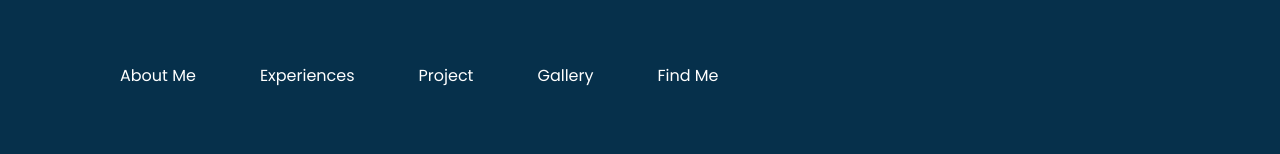
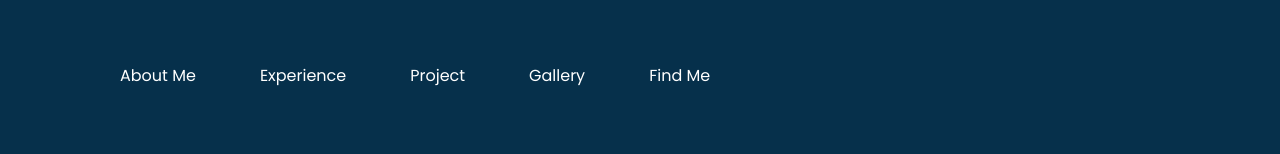
Before and after one commit to Suekko28/web-portofolio-app, a React (Vite) app: page / in a window 1280 px wide. Shown: the part 5153-5307 px from the top of the page. Built offline with nearby package versions, Linux system fonts and the light colour scheme.

Commit message:
fix footer and useparams with title
fix footer name and id, useparams route with title

```diff
--- a/src/component/PortoApp.jsx
+++ b/src/component/PortoApp.jsx
@@ -32,10 +32,7 @@ class PortoApp extends React.Component {
           />
 
           <Route path="/website-list" element={<ProjectListAll />} />
-          <Route
-            path="/website-list/:title"
-            element={<ProjectDetailSection />}
-          />
+          <Route path="/website-list/:title" element={<ProjectDetailSection />} />
         </Routes>
         <FooterSection />
       </Router>
--- a/src/component/home/Footer/FooterBody.jsx
+++ b/src/component/home/Footer/FooterBody.jsx
@@ -4,9 +4,9 @@ import { getContentSocialMedia } from "../../../utils/DataHome";
 function FooterBody() {
   const linkNavbar = [
     { name: "About Me", id: "about" },
-    { name: "Experiences", id: "experiences" },
+    { name: "Experience", id: "experience" },
     { name: "Project", id: "project" },
-    { name: "Gallery", id: "contact" },
+    { name: "Gallery", id: "gallery" },
     { name: "Find Me", id: "findme" },
   ];
 
--- a/src/component/project/ProjectWebsite/ProjectDetail/ProjectDetailBody.jsx
+++ b/src/component/project/ProjectWebsite/ProjectDetail/ProjectDetailBody.jsx
@@ -1,13 +1,13 @@
 import React, { useState } from "react";
 import { useParams } from "react-router-dom";
 import { Lightbox } from "yet-another-react-lightbox";
-import "yet-another-react-lightbox/styles.css"; // Pastikan stylesheet Lightbox diimport
+import "yet-another-react-lightbox/styles.css";
 import { getDataProject } from "../../../../utils/DataProject";
 import ProjectDetailHero from "./ProjectDetailHero";
 
 function ProjectDetailBody() {
-  const { id } = useParams(); // Mengambil id dari URL
-  const project = getDataProject().find((proj) => proj.title); // Mencari proyek berdasarkan ID
+  const { title } = useParams(); // Mengambil title dari URL
+  const project = getDataProject().find((proj) => proj.title === title); // Mencari proyek berdasarkan ID
 
   if (!project) {
     return <div className="text-center text-red-500">Project not found!</div>;
@@ -18,10 +18,10 @@ function ProjectDetailBody() {
 
   return (
     <div className="project-detail-body">
-      <ProjectDetailHero project={project}/>
+      <ProjectDetailHero project={project} />
       <div className="mt-32 md:mt-32 mx-[32px] xl:mx-[120px] mb-32 custome_margin">
         <h2 className="text-2xl font-bold text-center mb-[16px] text-blue-dark">
-          {project.title}
+          Intorduce
         </h2>
         <hr className="h-2 bg-blue-divider rounded w-[64px] mb-[32px] mx-auto" />
         <p className="text-center mb-6">{project.description}</p>
@@ -37,8 +37,8 @@ function ProjectDetailBody() {
         )}
 
         {/* Gallery */}
-        <div className="gallery overflow-x-auto scrollbar-hide">
-          <div className="grid grid-flow-col grid-rows-2 gap-4 snap-x snap-mandatory">
+        <div className="gallery">
+          <div className="grid grid-flow-col grid-rows-2 gap-4 snap-x snap-mandatory overflow-x-auto scrollbar-hide p-6 bg-blue-light rounded-3xl">
             {(Array.isArray(project.image)
               ? project.image
               : [project.image]
--- a/src/component/project/ProjectWebsite/ProjectDetail/ProjectDetailHero.jsx
+++ b/src/component/project/ProjectWebsite/ProjectDetail/ProjectDetailHero.jsx
@@ -29,6 +29,7 @@ function ProjectDetailHero({ project }) {
         <h1 className="title text-center font-bold text-blue-dark mt-[12px] text-[32px]">
           {project.title}
         </h1>
+        <h6 className="text-center text-xs">{project.date}</h6>
       </div>
     </div>
   );
--- a/src/utils/DataProject.js
+++ b/src/utils/DataProject.js
@@ -91,7 +91,7 @@ const getDataProject = () => [
       "/src/assets/images/murgana-5.png",
       "/src/assets/images/murgana-6.png",
     ],
-    title: "Website Warehouse Murgana  ",
+    title: "Website Warehouse Murgana",
     date: "Aug 2023 - Nov 2023",
     description:
       "Murgana Warehouse is used to manage and track equipment needs for partner companies, ensuring efficient inventory and smooth collaboration based on their specific needs.",
```
Also changed, not shown: src/component/project/ProjectWebsite/ProjectList/ProjectListBody.jsx (+8 -2 lines).
